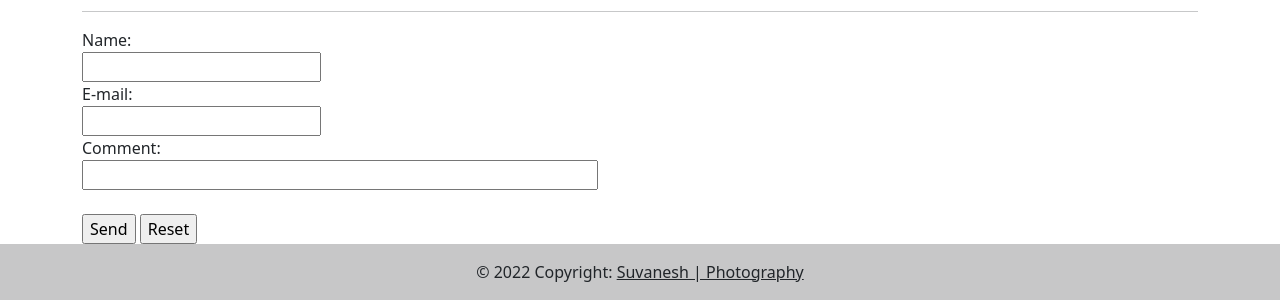
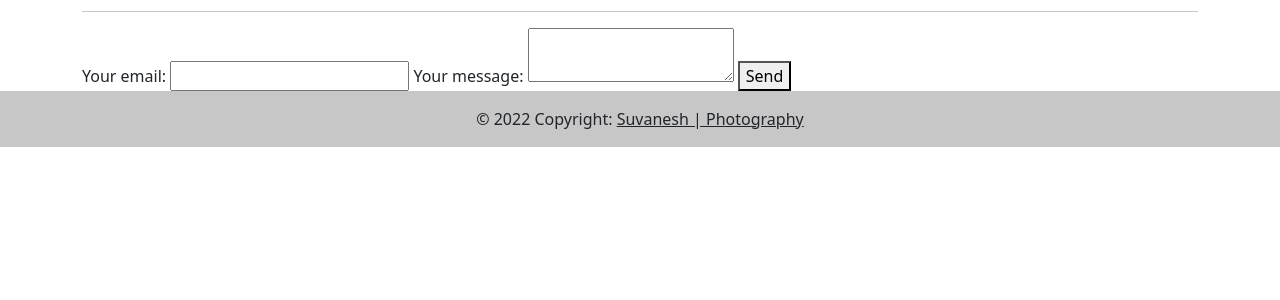
Before and after one commit to SuvaneshR/SuvaneshR.github.io, a plain HTML site: page contact.html in a window 1280 px wide. Shown: the part 536-836 px from the top of the page. After the commit the page ends 800 px from the top, so only its background shows below. Drawn offline with nearby package versions, Linux system fonts and the light colour scheme; a web font is replaced by a local one.

Commit message:
Update contact.html

```diff
--- a/contact.html
+++ b/contact.html
@@ -84,15 +84,20 @@
       </div>
       <div class="row">
         <div class="col-md-12">
-          <form action="mailto:photography.suvanesh@gmail.com" method="post" enctype="text/plain">
-Name:<br>
-<input type="text" name="name"><br>
-E-mail:<br>
-<input type="text" name="mail"><br>
-Comment:<br>
-<input type="text" name="comment" size="50"><br><br>
-<input type="submit" value="Send">
-<input type="reset" value="Reset">
+          <form
+  action="https://formspree.io/f/xyyorzjv"
+  method="POST"
+>
+  <label>
+    Your email:
+    <input type="email" name="email">
+  </label>
+  <label>
+    Your message:
+    <textarea name="message"></textarea>
+  </label>
+  <!-- your other form fields go here -->
+  <button type="submit">Send</button>
 </form>
         </div>
       </div>
```
